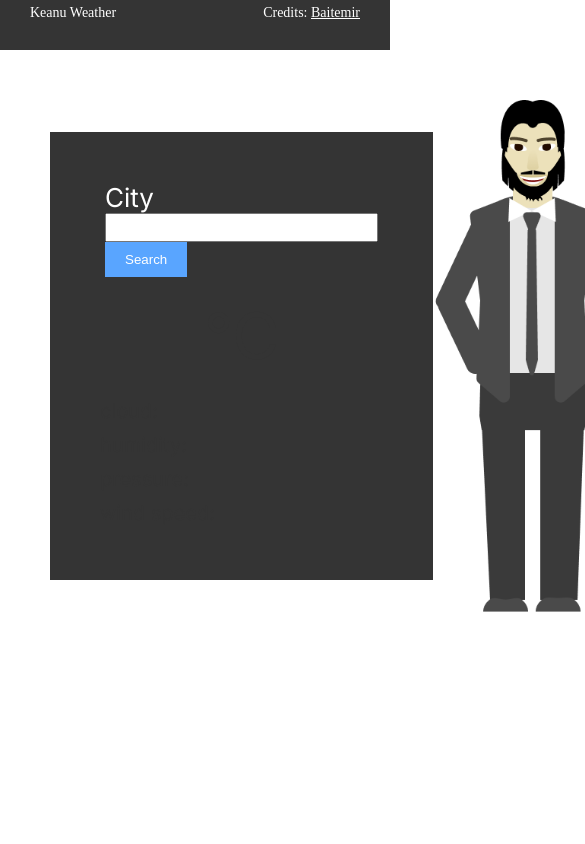
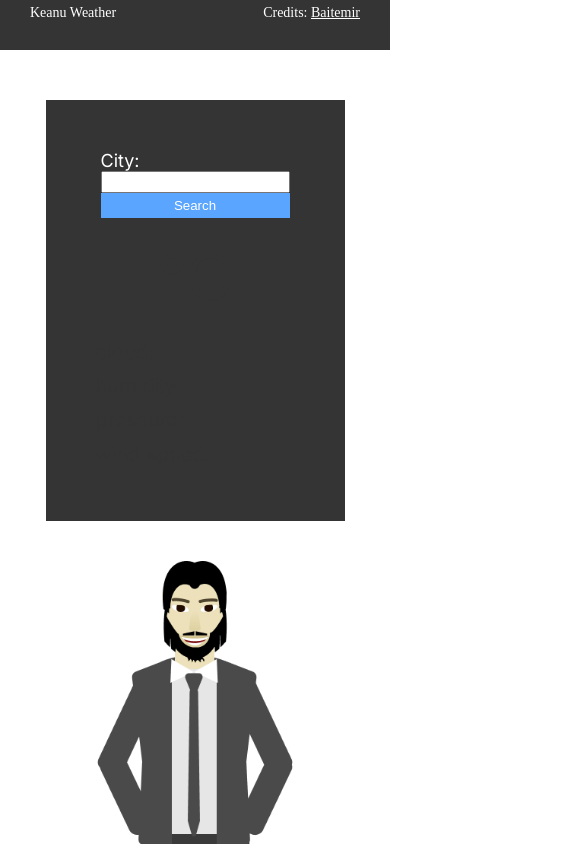
Before and after one commit to BaitemirAsanbaev/keanu-weather, a React (Create React App) app: page / in a window 390 px wide. Shown: the top 844 px of the page, 585 px wide, since content can reach past the window. Built offline with nearby package versions, Linux system fonts and the light colour scheme; a web font is replaced by a local one.

Commit message:
responsive design added

```diff
--- a/src/App.css
+++ b/src/App.css
@@ -16,3 +16,11 @@ body{
 .main img{
   width: 200px;
 }
+@media (max-width:550px) {
+  .main{
+    flex-direction: column;
+  }
+  .main img{
+    margin: 40px 0;
+  }
+}
--- a/src/WeatherInfo/Input.js
+++ b/src/WeatherInfo/Input.js
@@ -4,7 +4,7 @@ import classes from "./Input.module.css"
 const Input = ({getData}) => {
   const [value, setValue] = useState("")
   return ( <div className={classes.Input}>
-    <label htmlFor="city">City</label>
+    <label htmlFor="city">City:</label>
     <input type="text" name="city" id="city" onInput={(e)=> setValue(e.target.value)}/>
     <button onClick={()=>{getData(value)}}>Search</button>
   </div> );
--- a/src/WeatherInfo/Input.module.css
+++ b/src/WeatherInfo/Input.module.css
@@ -23,3 +23,18 @@
 .Input button:hover{
   background-color: #297ade
 }
+@media (max-width: 750px) {
+  .Input{
+    flex-direction: column;
+
+  }
+  .Input label{
+    font-size: 18px;
+  }
+  .Input input{
+    font-size: 14px;
+  }
+  .Input button{
+    padding: 5px 10px;
+  }
+}
```
